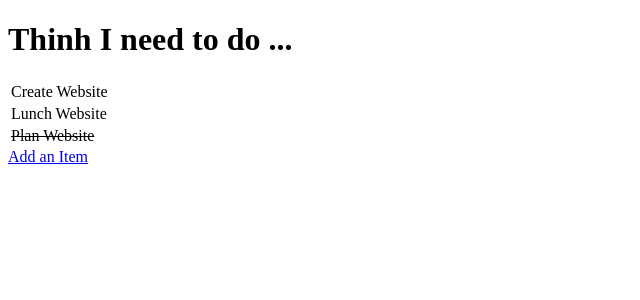
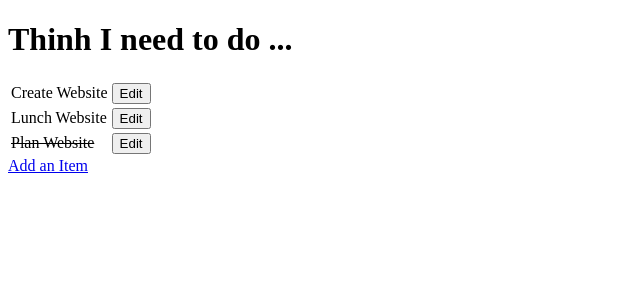
Before and after one commit to edgar183/Django_todo, a Django app: page / in a window 1280 px wide. Shown: the top 300 px of the page, without its empty margins (0-640 px from the left). Run offline with Django 3.2, Linux system fonts and the light colour scheme; data comes from the database, SQL or seed files in the repository.

Commit message:
add edit form button to redirect to form with fields populated from db

```diff
--- a/todo/templates/todo_list.html
+++ b/todo/templates/todo_list.html
@@ -16,6 +16,9 @@
             {% else %}
             <td>{{ item.name }}</td>
             {% endif %}
+            <td>
+                <form methor="GET" action="edit/{{ item.id }}"><input type="submit" value="Edit"></form>
+            </td>
         </tr>
         {% empty %}
         <!-- If list is empty in for loop this line will be displayed -->
```
